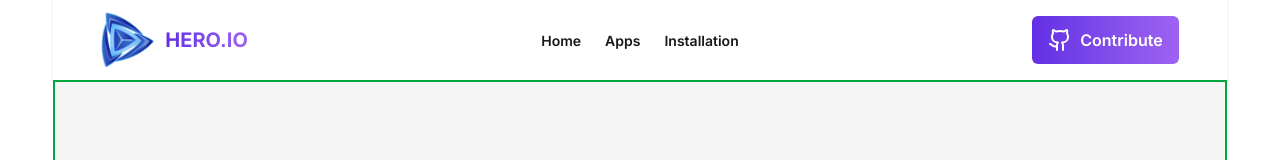
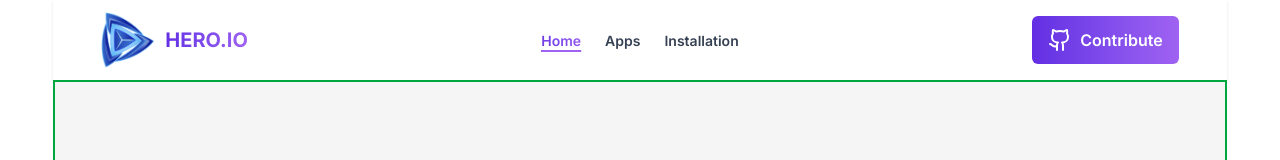
Before and after one commit to hasib-dev7/AppVerse, a React (Vite) app: page / in a window 1280 px wide. Shown: the top 160 px of the page. Built offline with nearby package versions, Linux system fonts and the light colour scheme.

Commit message:
navlink active button add

```diff
--- a/src/Component/Navbar.jsx
+++ b/src/Component/Navbar.jsx
@@ -29,43 +29,103 @@ const Navbar = () => {
               className="menu menu-sm dropdown-content bg-base-100 rounded-box z-1 mt-3 w-52 p-2 shadow"
             >
               <li>
-                <a>Home</a>
+                <NavLink
+                  to="/"
+                  className={({ isActive }) =>
+                    isActive
+                      ? "bg-gradient-to-r from-[#632EE3] to-[#9F62F2] bg-clip-text text-transparent underline underline-offset-4 decoration-2 decoration-[#9F62F2]"
+                      : "text-gray-700 hover:text-[#9F62F2]"
+                  }
+                >
+                  Home
+                </NavLink>
+              </li>
+              <li>
+                <NavLink
+                  to="/apps"
+                  className={({ isActive }) =>
+                    isActive
+                      ? "bg-gradient-to-r from-[#632EE3] to-[#9F62F2] bg-clip-text text-transparent underline underline-offset-4 decoration-2 decoration-[#9F62F2]"
+                      : "text-gray-700 hover:text-[#9F62F2]"
+                  }
+                >
+                  Apps
+                </NavLink>
+              </li>
+              <li>
+                <NavLink
+                  to="/installation"
+                  className={({ isActive }) =>
+                    isActive
+                      ? "bg-gradient-to-r from-[#632EE3] to-[#9F62F2] bg-clip-text text-transparent underline underline-offset-4 decoration-2 decoration-[#9F62F2]"
+                      : "text-gray-700 hover:text-[#9F62F2]"
+                  }
+                >
+                  Installation
+                </NavLink>
               </li>
             </ul>
           </div>
           {/* nave left logo */}
           <div className="flex items-center gap-2">
             <figure>
-              <img
-                className="w-12 h-12 md:w-14 md:h-14"
-                src={navLogo}
-                alt="nav logo image"
-              />
+              <NavLink to="/">
+                <img
+                  className="w-12 h-12 md:w-14 md:h-14"
+                  src={navLogo}
+                  alt="nav logo image"
+                />
+              </NavLink>
             </figure>
             <h2 className="text-xl font-bold bg-gradient-to-r from-[#632EE3] to-[#9F62F2] bg-clip-text text-transparent">
               HERO.IO
             </h2>
-            {/* <h2 className="text-5xl font-bold bg-gradient-to-r from-blue-500 via-purple-500 to-pink-500 bg-clip-text text-transparent">
-              HERO.IO
-            </h2> */}
           </div>
         </div>
         <div className="navbar-center hidden lg:flex">
-          <ul className="menu menu-horizontal px-1 font-semibold hover:underline">
+          <ul className="menu menu-horizontal px-1 font-semibold">
             <li>
-              <NavLink to="/">Home</NavLink>
+              <NavLink
+                to="/"
+                className={({ isActive }) =>
+                  isActive
+                    ? "bg-gradient-to-r from-[#632EE3] to-[#9F62F2] bg-clip-text text-transparent underline underline-offset-4 decoration-2 decoration-[#9F62F2]"
+                    : "text-gray-700 hover:text-[#9F62F2]"
+                }
+              >
+                Home
+              </NavLink>
             </li>
             <li>
-              <NavLink to="/apps">Apps</NavLink>
+              <NavLink
+                to="/apps"
+                className={({ isActive }) =>
+                  isActive
+                    ? "bg-gradient-to-r from-[#632EE3] to-[#9F62F2] bg-clip-text text-transparent underline underline-offset-4 decoration-2 decoration-[#9F62F2]"
+                    : "text-gray-700 hover:text-[#9F62F2]"
+                }
+              >
+                Apps
+              </NavLink>
             </li>
             <li>
-              <NavLink to="/installation">Installation</NavLink>
+              <NavLink
+                to="/installation"
+                className={({ isActive }) =>
+                  isActive
+                    ? "bg-gradient-to-r from-[#632EE3] to-[#9F62F2] bg-clip-text text-transparent underline underline-offset-4 decoration-2 decoration-[#9F62F2]"
+                    : "text-gray-700 hover:text-[#9F62F2]"
+                }
+              >
+                Installation
+              </NavLink>
             </li>
           </ul>
         </div>
         <div className="navbar-end">
           <a
-            href="#"
+            href="https://github.com/"
+            target="blank"
             className="flex items-center gap-2 px-4 py-3 text-white font-semibold rounded-md bg-gradient-to-r from-[#632EE3] to-[#9F62F2]"
           >
             {" "}
```
